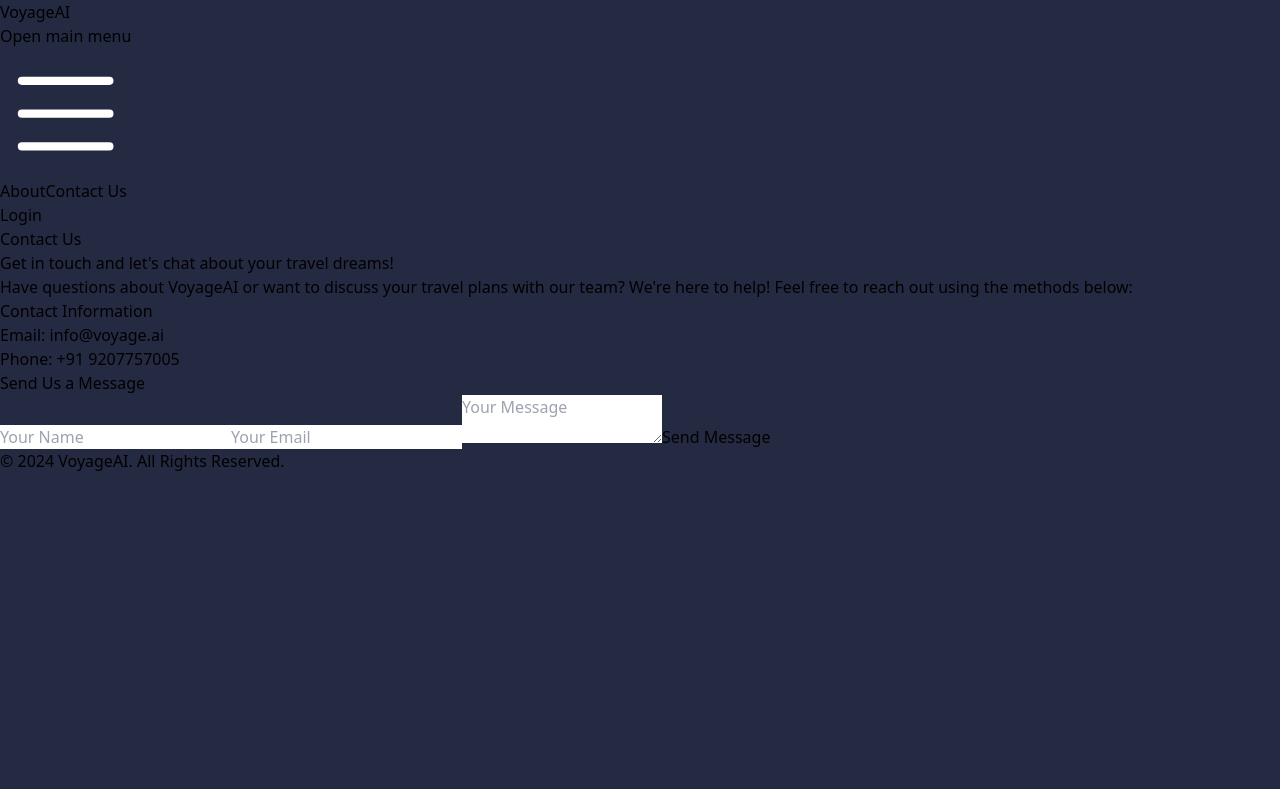
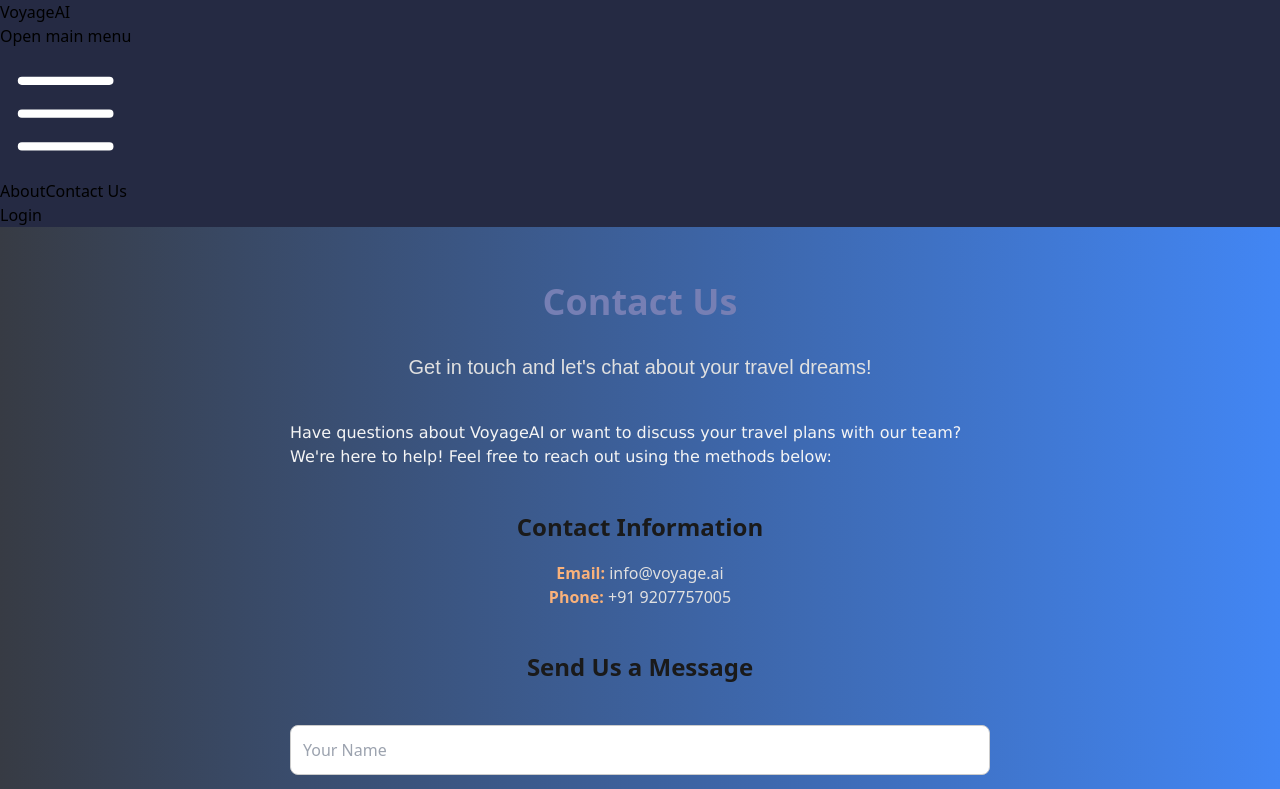
Before and after one commit to friedavocadoes/VoyagAI, a React (Vite) app: page /contact in a window 1280 px wide. Shown: the top 789 px of the page. Built offline with nearby package versions, Linux system fonts and the light colour scheme.

Commit message:
Updated Contact.jsx

```diff
--- a/src/pages/Contact.jsx
+++ b/src/pages/Contact.jsx
@@ -1,55 +1,187 @@
-import React from 'react';
+import React, { useState } from 'react';
 
 const ContactUs = () => {
+  const [name, setName] = useState('');
+  const [email, setEmail] = useState('');
+  const [message, setMessage] = useState('');
+
+  const handleSubmit = (event) => {
+    event.preventDefault();
+    console.log('Name:', name);
+    console.log('Email:', email);
+    console.log('Message:', message);
+  };
+
+  const containerStyles = {
+    background: 'linear-gradient(to right, #373B44, #4286f4)',
+    minHeight: '100vh',
+    padding: '3rem 1rem',
+    display: 'flex',
+    alignItems: 'center',
+    justifyContent: 'center',
+    backdropFilter: 'blur(10px)',
+    animation: 'fadeIn 2s ease-in',
+  };
+
+  const contentStyles = {
+    textAlign: 'center',
+    maxWidth: '700px',
+  };
+
+  const titleStyles = {
+    fontSize: '2.25rem',
+    fontWeight: 'bold',
+    color: '#767fb4',
+  };
+
+  const subtitleStyles = {
+    marginTop: '1.5rem',
+    fontSize: '1.25rem',
+    lineHeight: '1.75rem',
+    color: '#e0e0e0',
+    fontWeight: '300',
+    fontFamily: 'Arial, sans-serif',
+    animation: 'slideIn 2s ease-in',
+  };
+
+  const textStyles = {
+    marginTop: '2.5rem',
+    textAlign: 'left',
+    fontFamily: 'Verdana, sans-serif',
+    fontSize: '1rem',
+    color: '#f5f5f5',
+    animation: 'fadeInUp 2s ease-in-out',
+  };
+
+  const highlightStyles = {
+    color: '#f9b17a',
+    fontWeight: 'bold',
+  };
+
+  const contactInfoStyles = {
+    marginTop: '2.5rem',
+    textAlign: 'center',
+    color: '#e0e0e0',
+  };
+
+  const contactInfoItemStyles = {
+    listStyleType: 'none',
+    marginTop: '1rem',
+    display: 'flex',
+    flexDirection: 'column',
+    alignItems: 'center',
+    animation: 'fadeInUp 2s ease-in-out',
+  };
+
+  const formStyles = {
+    marginTop: '2.5rem',
+    display: 'grid',
+    gridTemplateColumns: '1fr',
+    gap: '1rem',
+    animation: 'fadeInUp 2s ease-in-out',
+  };
+
+  const inputStyles = {
+    padding: '0.75rem',
+    borderRadius: '0.5rem',
+    border: '1px solid #ccc',
+    outline: 'none',
+    transition: 'border-color 0.3s ease-in-out',
+  };
+
+  const buttonStyles = {
+    background: '#767fb4',
+    color: '#ffffff',
+    fontWeight: 'bold',
+    padding: '0.75rem',
+    borderRadius: '0.5rem',
+    border: 'none',
+    cursor: 'pointer',
+    transition: 'background-color 0.3s ease-in-out',
+  };
+
   return (
-    <div className="relative px-6 pt-14 flex items-center justify-center min-h-screen mt-20 mb-20">
-      <div className="text-center max-w-[700px]">
-        <h1 className="text-4xl font-bold tracking-tight text-[#767fb4] sm:text-6xl">
-          Contact Us
-        </h1>
-        <p className="mt-6 text-lg leading-8 text-slate-300 font-light">
-          Get in touch and let's chat about your travel dreams!
-        </p>
+    <div style={containerStyles}>
+      <style>{`
+        @keyframes fadeIn {
+          from {
+            opacity: 0;
+          }
+          to {
+            opacity: 1;
+          }
+        }
 
-        <div className="mt-10 space-y-6 prose">
-          <p className="text-base leading-loose text-left font-mono text-stone-900">
+        @keyframes slideIn {
+          from {
+            transform: translateX(-100%);
+            opacity: 0;
+          }
+          to {
+            transform: translateX(0);
+            opacity: 1;
+          }
+        }
+
+        @keyframes fadeInUp {
+          from {
+            transform: translateY(20px);
+            opacity: 0;
+          }
+          to {
+            transform: translateY(0);
+            opacity: 1;
+          }
+        }
+
+        input:focus {
+          border-color: #767fb4;
+        }
+
+        button:hover {
+          background-color: #3f5c99;
+        }
+      `}</style>
+      <div style={contentStyles}>
+        <h1 style={titleStyles}>Contact Us</h1>
+        <p style={subtitleStyles}>Get in touch and let's chat about your travel dreams!</p>
+        <div style={textStyles}>
+          <p>
             Have questions about VoyageAI or want to discuss your travel plans with our team? We're here to help! Feel free to reach out using the methods below:
           </p>
         </div>
-
-        <div className="mt-10 space-y-4">
-          <h2 className="text-2xl font-bold text-[#1a1a1a]">Contact Information</h2>
-          <ul className="list-none space-y-2">
+        <div style={contactInfoStyles}>
+          <h2 style={{ fontSize: '1.5rem', fontWeight: 'bold', color: '#1a1a1a' }}>Contact Information</h2>
+          <ul style={contactInfoItemStyles}>
             <li>
-              <span className="font-medium text-[#f9b17a]">Email:</span> info@voyage.ai
+              <span style={highlightStyles}>Email:</span> info@voyage.ai
             </li>
             <li>
-              <span className="font-medium text-[#f9b17a]">Phone:</span> +91 9207757005
+              <span style={highlightStyles}>Phone:</span> +91 9207757005
             </li>
           </ul>
         </div>
-
-        <div className="mt-10 space-y-4">
-          <h2 className="text-2xl font-bold text-[#1a1a1a]">Send Us a Message</h2>
-          <form className="grid grid-cols-1 gap-4">
+        <div style={contactInfoStyles}>
+          <h2 style={{ fontSize: '1.5rem', fontWeight: 'bold', color: '#1a1a1a' }}>Send Us a Message</h2>
+          <form style={formStyles}>
             <input
               type="text"
               placeholder="Your Name"
-              className="px-4 py-2 rounded-md border border-gray-300 focus:outline-none focus:ring-1 focus:ring-[#767fb4]"
+              style={inputStyles}
               required
             />
             <input
               type="email"
               placeholder="Your Email"
-              className="px-4 py-2 rounded-md border border-gray-300 focus:outline-none focus:ring-1 focus:ring-[#767fb4]"
+              style={inputStyles}
               required
             />
             <textarea
               placeholder="Your Message"
-              className="px-4 py-2 rounded-md border border-gray-300 h-24 focus:outline-none focus:ring-1 focus:ring-[#767fb4]"
+              style={{ ...inputStyles, height: '100px' }}
               required
             />
-            <button type="submit" className="bg-[#767fb4] text-white font-medium py-2 px-4 rounded-md hover:bg-[#3f5c99]">
+            <button type="submit" style={buttonStyles}>
               Send Message
             </button>
           </form>
```
